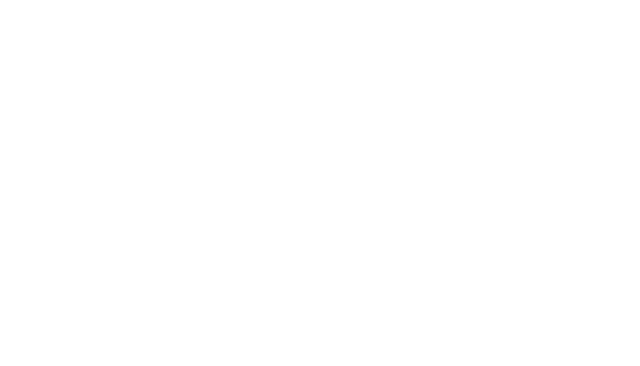
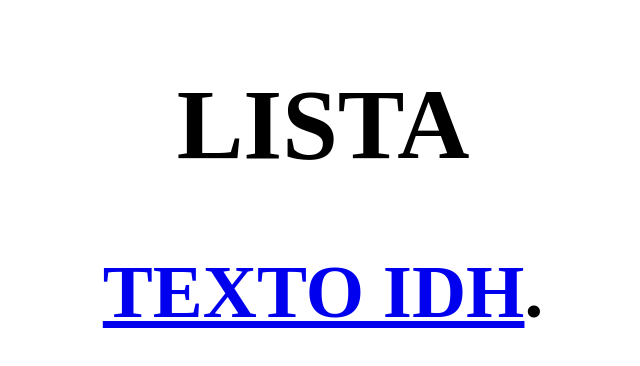
Before and after one commit to professoracris/matematicaead, a plain HTML site: page Site final/paginas/2ano.html in a window 1280 px wide. Shown: the whole page, without its empty margins (317-957 px from the left). Drawn offline with Linux system fonts and the light colour scheme; files that its build step writes are made by us from their sources.

Commit message:
2ano.html

```diff
--- a/Site final/paginas/2ano.html
+++ b/Site final/paginas/2ano.html
@@ -7,4 +7,13 @@
         <link rel="stylesheet" href="estilo.css">
     </head>
 
+    <body>
+        <p> <h1>LISTA</h1></p>
+        <p>
+         <h2> <a href="https://drive.google.com/file/d/12H8tFYE8mTxpPDq_8jHoO2oyfR4faZc5/view?usp=sharing">TEXTO IDH</a>.</h1>
+          </p>
+
+
+    </body>
+
 </html>
```
